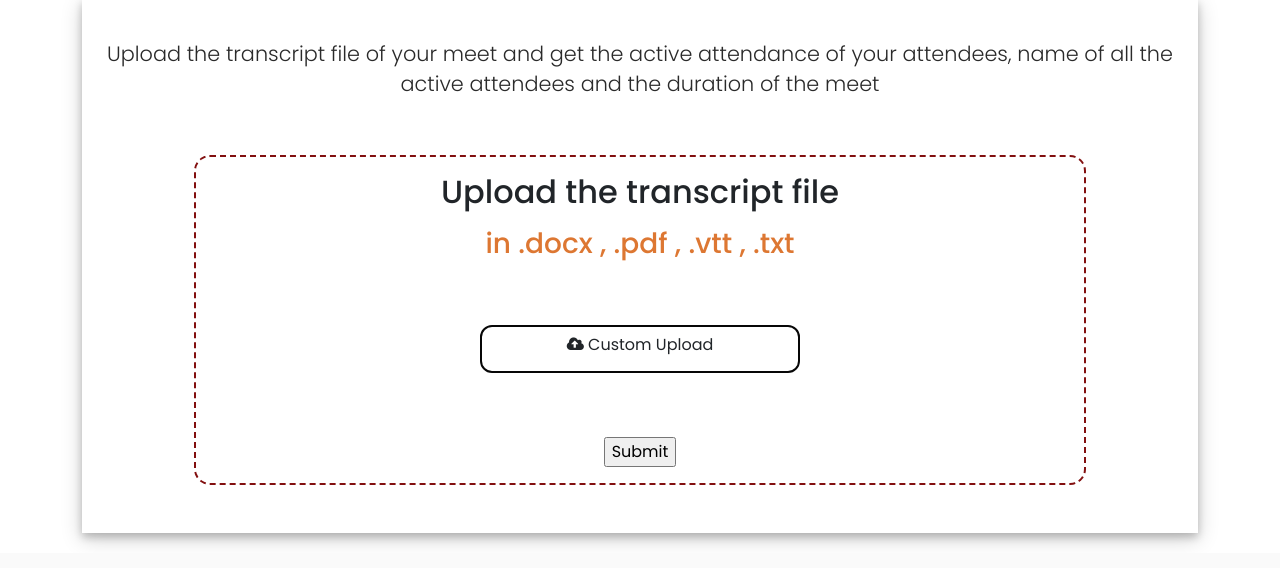
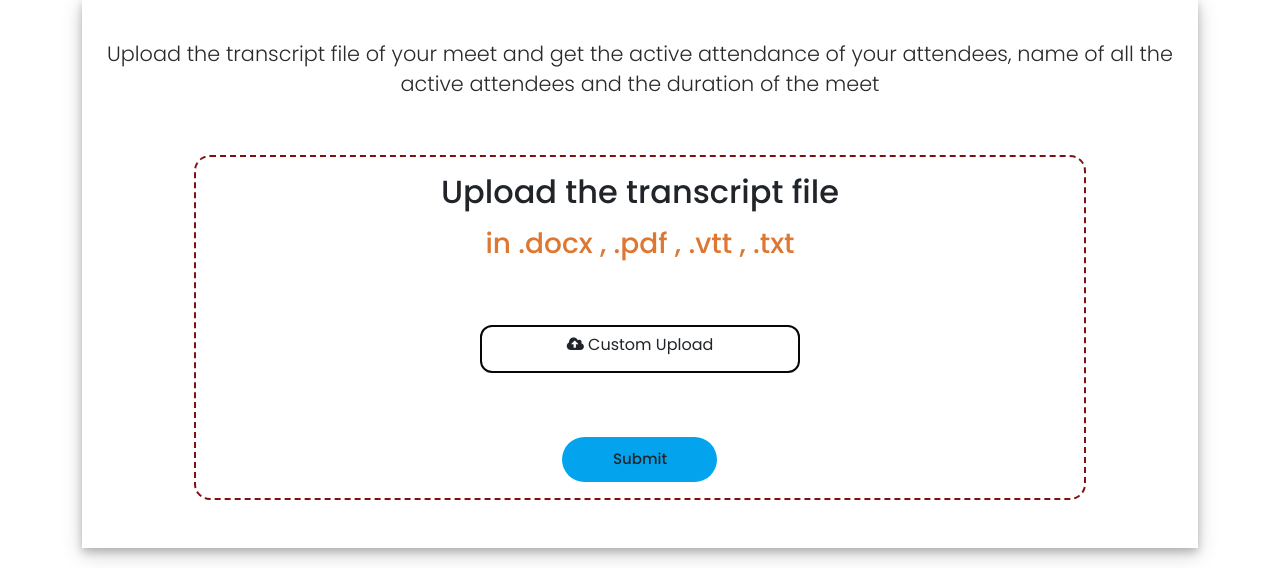
Before and after one commit to STM24/Mastek-STM24, a Flask app: page /attendees_page in a window 1280 px wide. Shown: the part 263-831 px from the top of the page. Before the commit the page ends 807 px from the top, so only its background shows below. Run offline with Flask 2, Linux system fonts and the light colour scheme; some libraries are stand-ins or nearby versions.

Commit message:
Modified Buttons

```diff
--- a/app.py
+++ b/app.py
@@ -292,6 +292,7 @@ def summarize():
 @app.route('/download_csv')
 def download_csv():
 
+
     insert_data = ["Active_attendees"]
     insert_data.extend(meet_attendee_list)
 
@@ -323,24 +324,27 @@ def download_csv():
 
 
 # ***********************Download Summary***************************
-@app.route('/download_summary')
+@app.route('/download_summary',methods=['POST'])
 def download_summary():
+
+    if request.method == 'POST':
+        text_summary = request.form['text_summary']
     # Add a summary in the file
 
     # Delete a file
-    os.remove('summary.txt')
+        os.remove('summary.txt')
 
-    with open('summary.txt', 'a') as f:
-        f.write(summary_string + '\n')
-    # return 'Data added successfully!'
+        with open('summary.txt', 'a') as f:
+            f.write(text_summary + '\n')
+        # return 'Data added successfully!'
 
-    with open('summary.txt', 'r') as f:
-        data = f.read()
-    return Response(
-        data,
-        mimetype="text/plain",
-        headers={"Content-disposition":
-                 "attachment; filename=summary.txt"})
+        with open('summary.txt', 'r') as f:
+            data = f.read()
+        return Response(
+            data,
+            mimetype="text/plain",
+            headers={"Content-disposition":
+                    "attachment; filename=summary.txt"})
 # ****************************************************************
 
 
--- a/static/assets/css/owl.css
+++ b/static/assets/css/owl.css
@@ -210,3 +210,65 @@
     top: 0;
     left: 0;
   }
+
+  /* CSS */
+.button-65 {
+  appearance: none;
+  backface-visibility: hidden;
+  background-color: #03a4ed;
+  border-radius: 23px;
+  border-style: none;
+  box-shadow: none;
+  box-sizing: border-box;
+  color: #212529;
+  cursor: pointer;
+  display: inline-block;
+  /* font-family: Inter,-apple-system,system-ui,"Segoe UI",Helvetica,Arial,sans-serif; */
+  font-size: 15px;
+  font-weight: 500;
+  height: 45px;
+  letter-spacing: normal;
+  line-height: 1.5;
+  outline: none;
+  overflow: hidden;
+  padding: 14px 30px;
+  position: relative;
+  text-align: center;
+  text-decoration: none;
+  transform: translate3d(0, 0, 0);
+  transition: all .3s;
+  user-select: none;
+  -webkit-user-select: none;
+  touch-action: manipulation;
+  vertical-align: top;
+  white-space: nowrap;
+}
+
+.button-65:hover {
+  background-color: #1366d6;
+  box-shadow: rgba(0, 0, 0, .05) 0 5px 30px, rgba(0, 0, 0, .05) 0 1px 4px;
+  opacity: 1;
+  transform: translateY(0);
+  transition-duration: .35s;
+}
+
+.button-65:hover:after {
+  opacity: .5;
+}
+
+.button-65:active {
+  box-shadow: rgba(0, 0, 0, .1) 0 3px 6px 0, rgba(0, 0, 0, .1) 0 0 10px 0, rgba(0, 0, 0, .1) 0 1px 4px -1px;
+  transform: translateY(2px);
+  transition-duration: .35s;
+}
+
+.button-65:active:after {
+  opacity: 1;
+}
+
+@media (min-width: 768px) {
+  .button-65 {
+    padding: 10px 22px;
+    width: 155px;
+  }
+}
--- /dev/null
+++ b/summary.txt
@@ -0,0 +1 @@
+asdefrgthyjuki.
--- a/templates/attendees_page.html
+++ b/templates/attendees_page.html
@@ -85,7 +85,7 @@
                 <input id="file-upload" type="file" name="myfile" accept=".vtt" required />
                 <p id="selectedfile" style="font-size: 18px;"></p>
                 <div style="border-radius: 0;" class="main-blue-button-hover">
-                    <input type="submit" onclick="showtext()" />
+                    <input type="submit" class="button-65" onclick="showtext()" />
                 </div>
             </form>
         </div>
--- a/templates/summary_page.html
+++ b/templates/summary_page.html
@@ -84,8 +84,7 @@
             <textarea name="text_summary" id="textarea" cols="140" rows="10" placeholder="Enter your raw text here.... " style="display: block;"></textarea>
             <div class="main-blue-button-hover" id="textarea_btn" style="padding-top: 2rem;">
                 <!-- <a href = "{{ url_for('summarize')}}">Summarize Now</a> -->
-                <input class="button-65" id="my-btn" type="submit"  value="Summarize" onclick="uploadFile()">
-                <a href="#header" style="background-color: white;"></a>
+                <input class="button-65" id="my-btn" type="submit"  value="Summarize" onclick="uploadFile()" style="border-radius: 0;">
             </div>
             </form>
         <!-- </div> -->
@@ -104,7 +103,7 @@
                   <p id="selectedfile" style="font-size: 16px;"></p>
                 </div>
             <div class="main-blue-button-hover">
-                <input class="button-65" type="submit" value="Summarize" onclick="uploadFile()"><a href="#header"></a></input>
+                <input class="button-65" type="submit" value="Summarize" onclick="uploadFile()" style="border-radius: 0;">
 
             </div>
         </form>
@@ -206,7 +205,6 @@ if (!file) {
 alert('Please select a file to upload ');
 return;
 }else{
-    alert("SDfvgjbiuarcsoxjipotjbpovkg;d");
     showAlertBox();
 
 closeBtn.addEventListener("click",function () {
--- a/templates/voice_result.html
+++ b/templates/voice_result.html
@@ -20,7 +20,7 @@
         <link rel="stylesheet" href="{{ url_for('static', filename='assets/css/templatemo-onix-digital.css') }}">
         <link rel="stylesheet" href="{{ url_for('static', filename='assets/css/animated.css') }}">
         <link rel="stylesheet" href="{{ url_for('static', filename='assets/css/owl.css') }}">
-        <!-- <link rel="stylesheet" href="{{ url_for('static', filename='assets/css/summarize.css') }}"> -->
+        <link rel="stylesheet" href="{{ url_for('static', filename='assets/css/summarize.css') }}">
         <link rel="stylesheet" href="{{ url_for('static', filename='assets/css/attendees.css') }}">
 
     </head>
@@ -60,6 +60,7 @@
         <div class="container1">
             <p>Here is your <span class="typed-text"></span><span class="cursor1">&nbsp;</span></p>
             <p style="font-size: 2.2rem;">in a click</p>
+
         </div>
 
         <div class="container1" style="margin-top:20px; margin-bottom: 15px; padding: 2rem; box-shadow: 0 4px 8px 0 rgba(0, 0, 0, 0.2), 0 6px 20px 0 rgba(0, 0, 0, 0.19);">
@@ -79,7 +80,7 @@
                         <form action="{{ url_for('summarize_text')}}" method="POST" enctype = "multipart/form-data">
                             <textarea name="text_summary" id="textarea" cols="140" rows="10"style="display: block; text-align:justify;">{{whole_text}}</textarea>
                             <div class="main-blue-button-hover" id="textarea_btn" style="padding-top: 2rem;">
-                                <input class="button-65" type="submit"  value="Summarize">
+                                <input class="btn btn-primary" style="margin-bottom: 20px;"  type="submit"  value="Summarize">
                             </div>
                         </form>
                 </div>
```
Also changed, not shown: templates/summary_result.html (+10 -8 lines).
